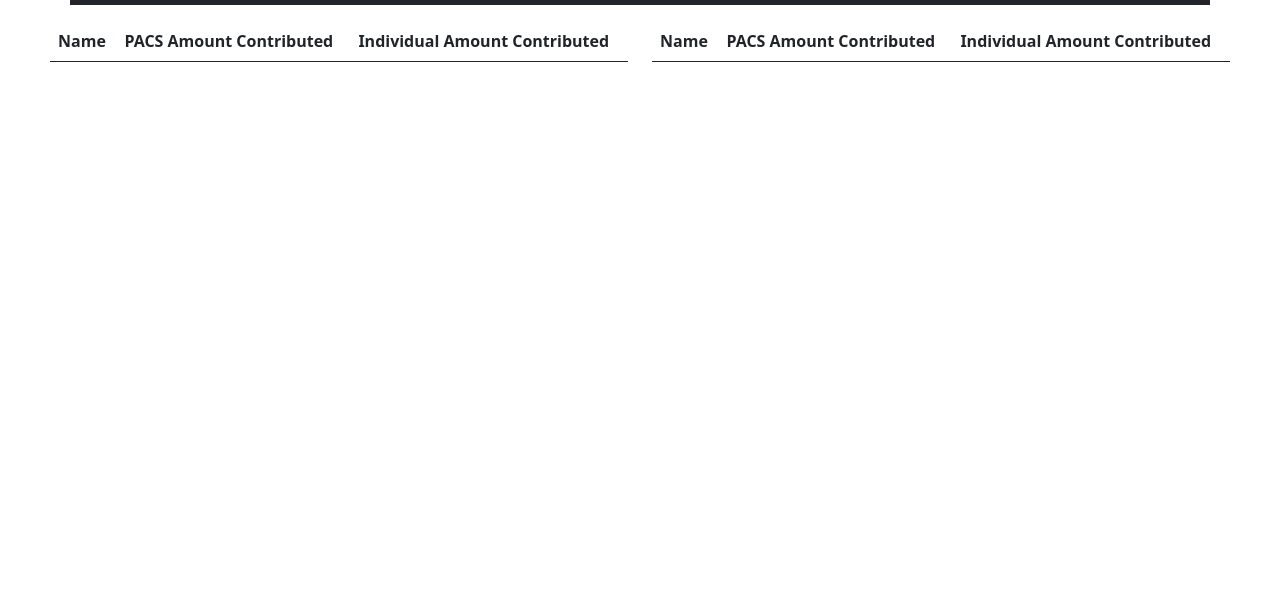
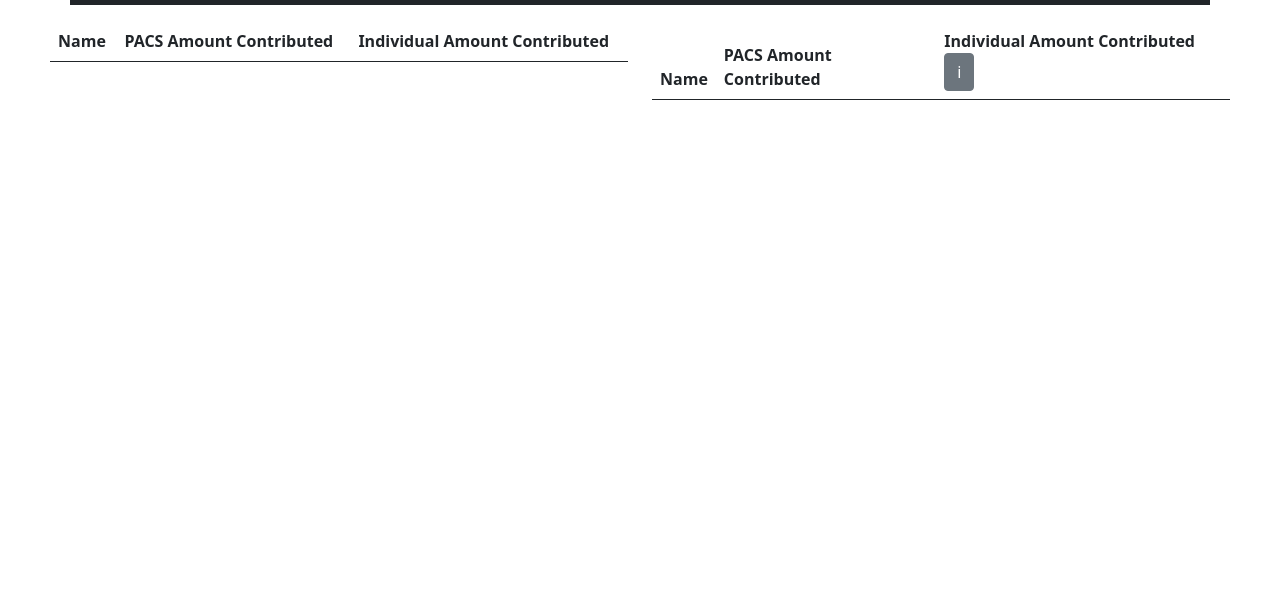
Before and after one commit to dragonhaert/HackHERS2021, a plain HTML site: page senatorInfo.html in a window 1280 px wide. Shown: the part 205-800 px from the top of the page. Drawn offline with nearby package versions, Linux system fonts and the light colour scheme; no server answers.

Commit message:
added info to senator info take 2

```diff
--- a/senatorInfo.html
+++ b/senatorInfo.html
@@ -8,7 +8,9 @@
         <!-- Bootstrap CSS -->
         <link href="https://cdn.jsdelivr.net/npm/bootstrap@5.0.0-beta2/dist/css/bootstrap.min.css" rel="stylesheet" integrity="sha384-BmbxuPwQa2lc/FVzBcNJ7UAyJxM6wuqIj61tLrc4wSX0szH/Ev+nYRRuWlolflfl" crossorigin="anonymous">
         <script src="https://cdn.jsdelivr.net/npm/bootstrap@5.0.0-beta2/dist/js/bootstrap.bundle.min.js" integrity="sha384-b5kHyXgcpbZJO/tY9Ul7kGkf1S0CWuKcCD38l8YkeH8z8QjE0GmW1gYU5S9FOnJ0" crossorigin="anonymous"></script>
-        <title>Contributions</title>
+        <script src="https://ajax.googleapis.com/ajax/libs/jquery/3.5.1/jquery.min.js"></script>
+        <script src="https://maxcdn.bootstrapcdn.com/bootstrap/3.4.1/js/bootstrap.min.js"></script>
+		<title>Contributions</title>
 
 
 
@@ -161,7 +163,12 @@
             <tr>
               <th scope="col">Name</th>
               <th scope="col">PACS Amount Contributed</th>
-              <th scope="col">Individual Amount Contributed</th>
+              <th scope="col">Individual Amount Contributed
+				<button type="button" class="btn btn-secondary" data-toggle="tooltip" data-placement="top" title="PACs: In the United States, a political action committee is a 527 organization that pools campaign contributions from members and donates those funds to campaigns for or against candidates, ballot initiatives, or legislation. - Wikipedia
+				Individual: An individual donation is from an individual person, not the entity itself">
+				i
+				</button>
+			  </th>
             </tr>
           </thead>
           <tbody class="start2">
```
